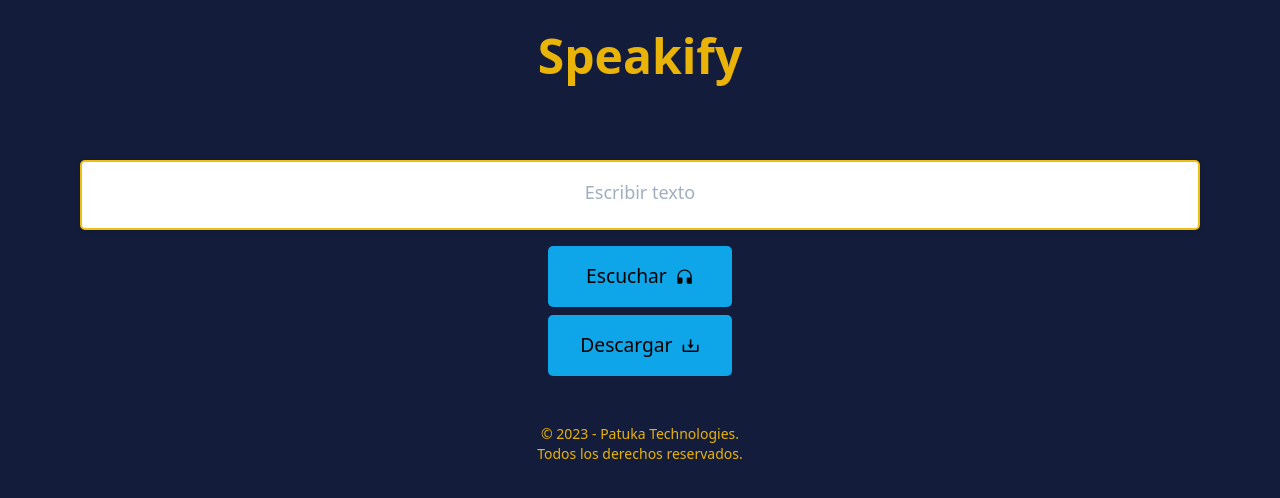
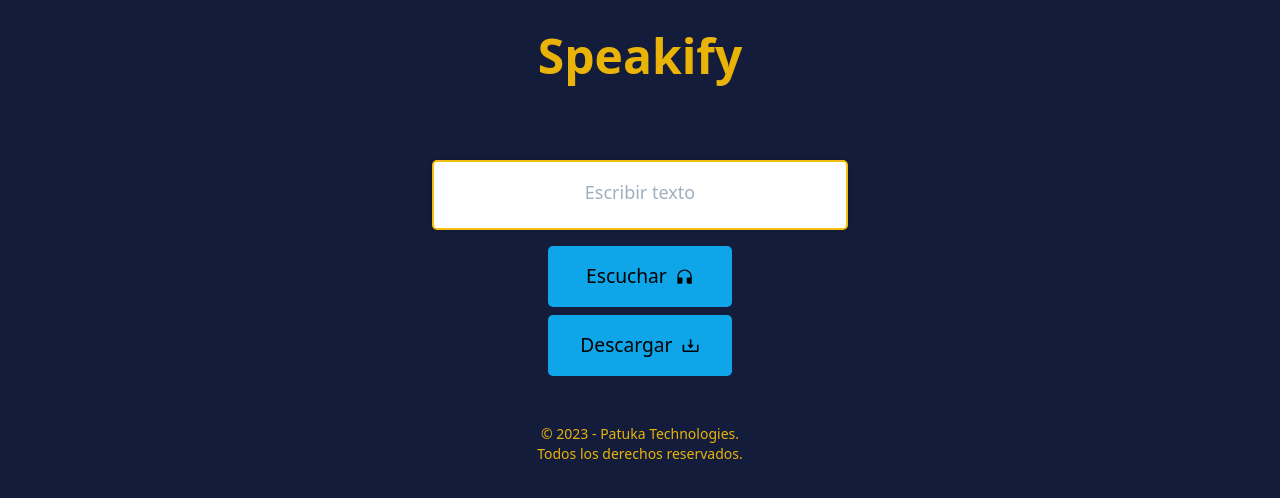
Before and after one commit to patukaelmago/speakify, a React (Create React App) app in the folder speakify/: page / in a window 1280 px wide. Shown: the top 498 px of the page. Built offline with nearby package versions, Linux system fonts and the light colour scheme.

Commit message:
textarea size

```diff
--- a/speakify/src/components/Home/Home.jsx
+++ b/speakify/src/components/Home/Home.jsx
@@ -46,7 +46,7 @@ export default function Home(props) {
     <div className="container flex flex-col p-8 items-center gap-8">
       <h1 className="title text-yellow-500 font-bold text-5xl">Speakify</h1>
       <p className="description"></p>
-      <div className="container flex flex-col justify-center items-center min-w-max ">
+      <div className="container flex flex-col justify-center items-center min-w-max max-w-lg">
         <textarea
           className="textinput h-[70px] lg-4 mb-4 w-full lg:w-full m-auto block text-lg"
           id="texto"
```
Also changed, not shown: speakify/public/index.html (+1 -13 lines).
